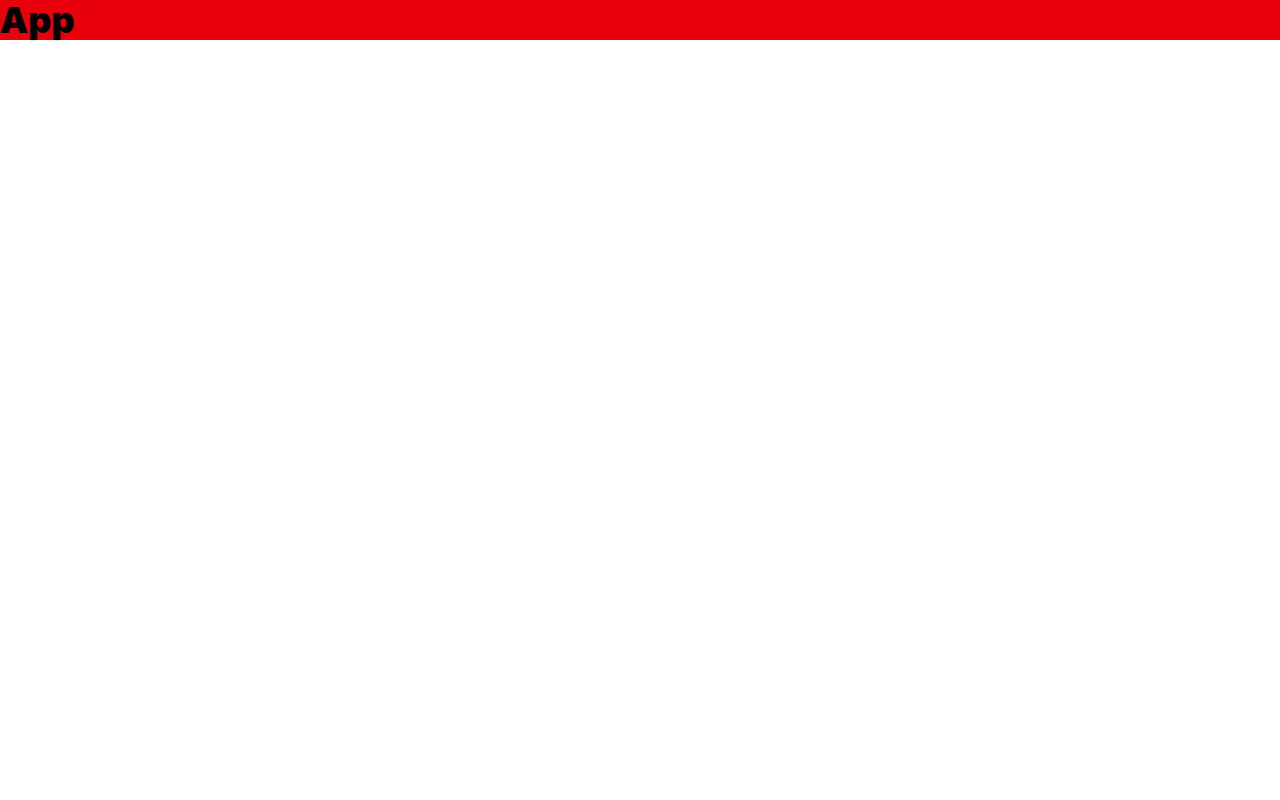
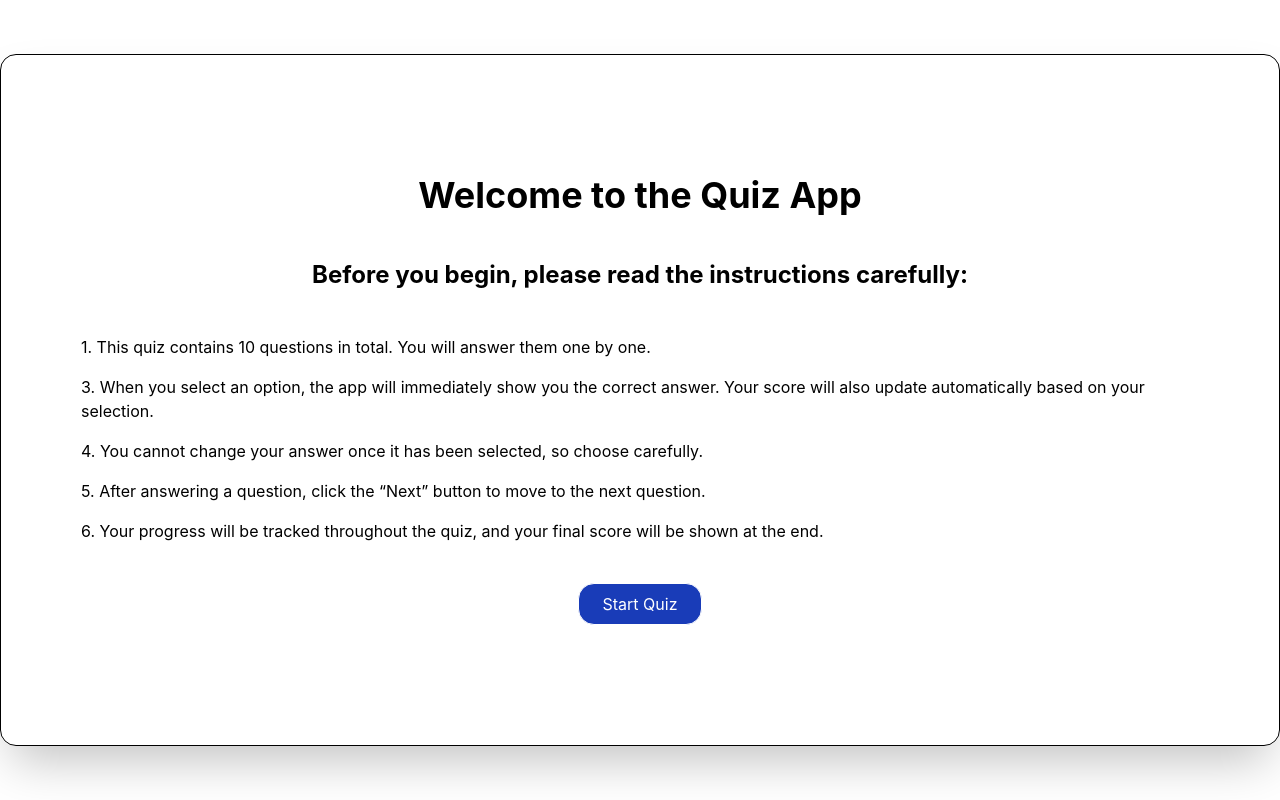
Before and after one commit to Dengkuat/Quiz-App, a React (Vite) app in the folder Quiz-App/: page / in a window 1280 px wide. Built offline with nearby package versions, Linux system fonts and the light colour scheme.

Commit message:
UPDATE:Create route for the result section

```diff
--- a/Quiz-App/src/App.tsx
+++ b/Quiz-App/src/App.tsx
@@ -1,7 +1,15 @@
-
+import { QuestionTemplate } from "./Pages/QuestionTemplate"
+import UserInstruction from "./Pages/Instruction"
+import { Routes, Route } from "react-router-dom"
+import Result from "./Pages/Result"
 
 export default function App() {
   return (
-    <div className="bg-red-600 text-4xl font-black">App</div>
+    <Routes>
+      <Route path="/" element={<UserInstruction/>}/>
+      <Route path="/QuestionTemplate/:id" element={<QuestionTemplate/>}/>
+      <Route path="/result" element={<Result/>}/>
+    </Routes>
+
   )
 }
```
